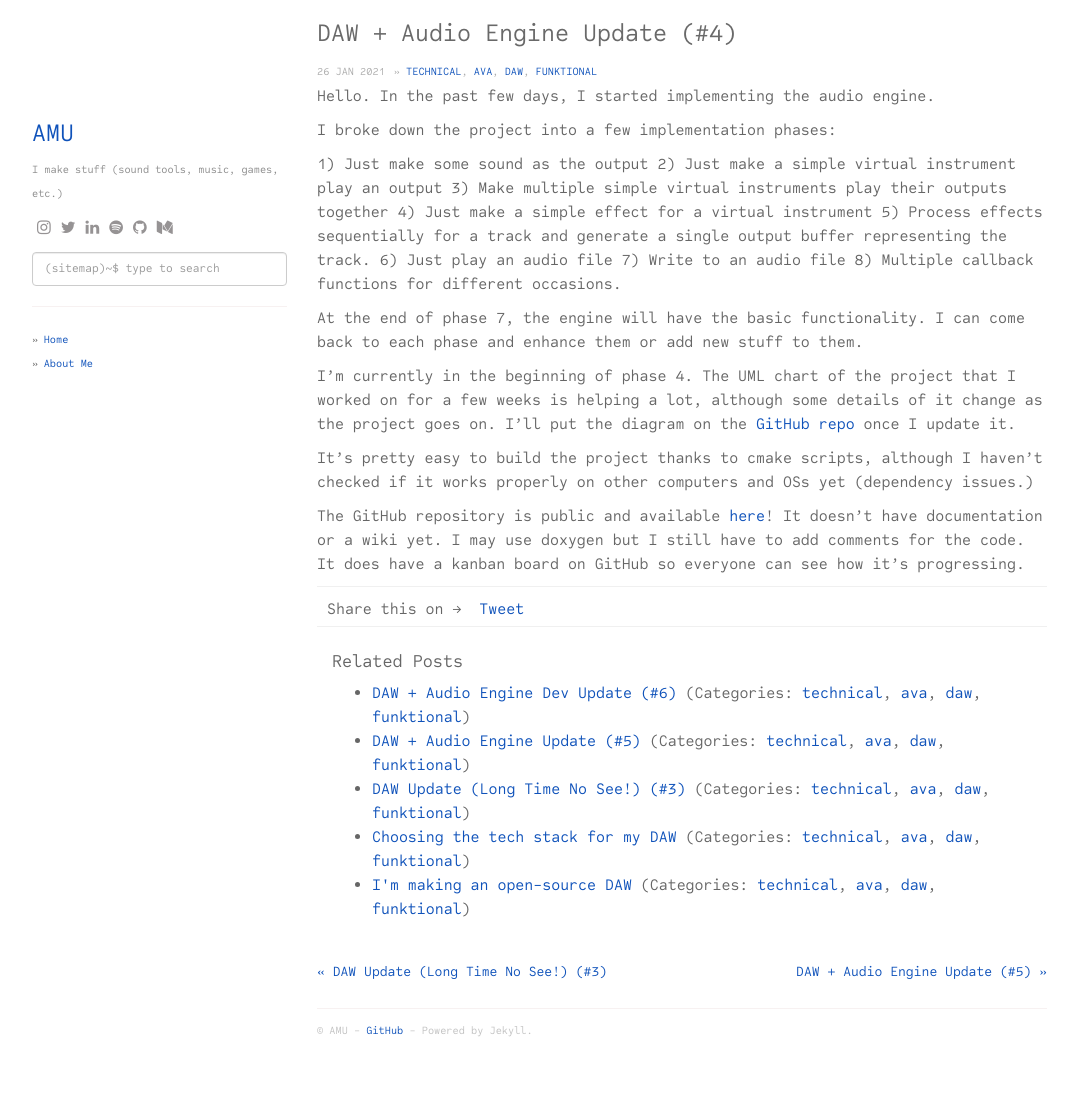
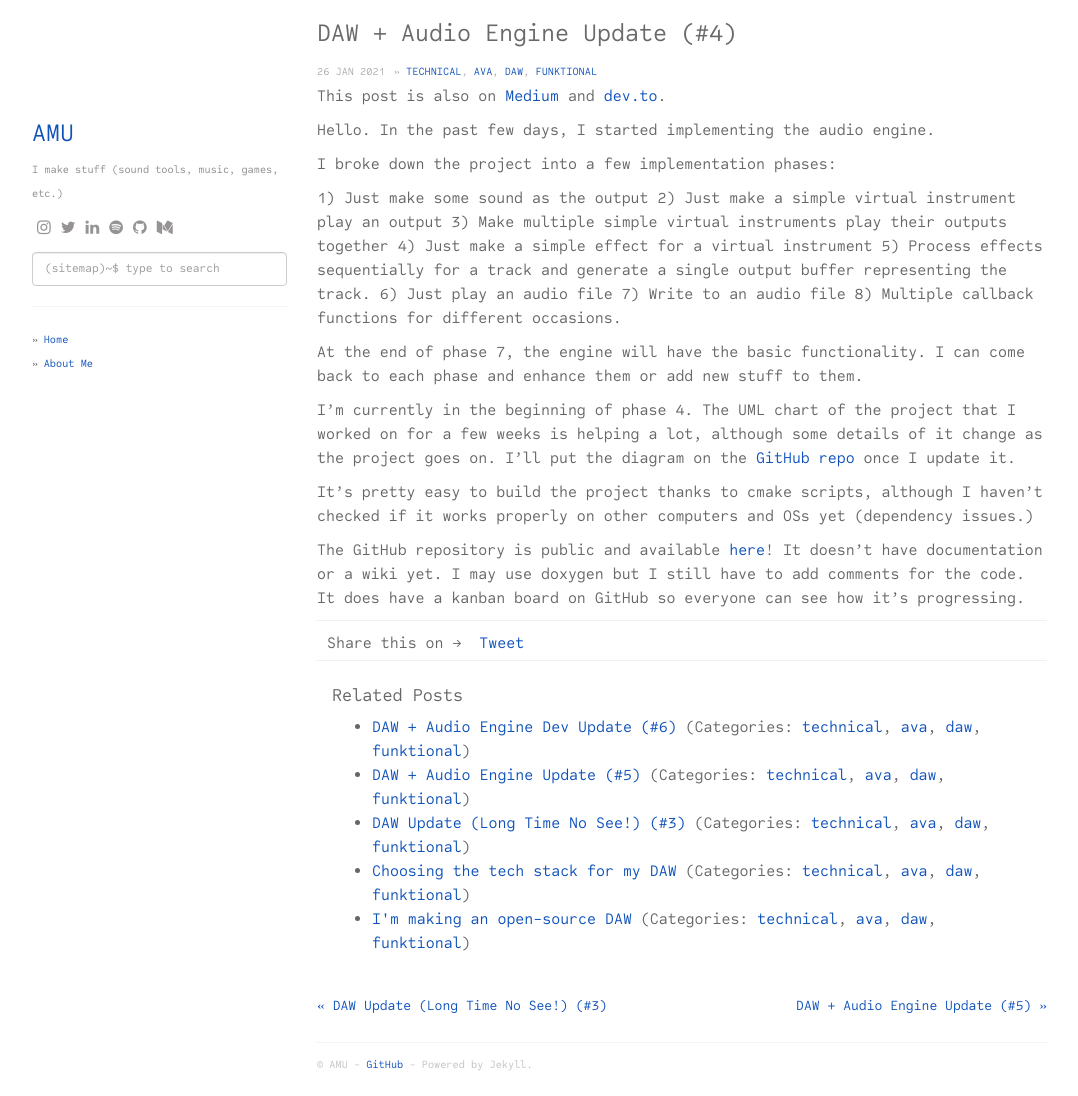
Before and after one commit to amuuu/amuuu.github.io, a Jekyll site: the page built from _posts/2021-01-27-update4.md, in a window 1280 px wide and 1096 px high. Shown: the whole window, without its empty margins (53-1131 px from the left). Built offline with Jekyll 4.4.1, drawn with Linux system fonts in a browser that asks for light colours; nearby versions of some CDN libraries; comment, search, counter and statistics services are not loaded.

Commit message:
Update 2021-01-27-update4.md

```diff
--- a/_posts/2021-01-27-update4.md
+++ b/_posts/2021-01-27-update4.md
@@ -4,6 +4,8 @@ title:  "DAW + Audio Engine Update (#4)"
 date:   2021-01-27 00:12:21 +0700
 categories: [technical, ava, daw, funktional]
 ---
+This post is also on [Medium](https://amuuu.medium.com/open-source-daw-audio-engine-update-4-d54c525bff77) and [dev.to](https://dev.to/amuuu/open-source-daw-audio-engine-update-4-4ai5).
+
 Hello.
 In the past few days, I started implementing the audio engine.
 
```
